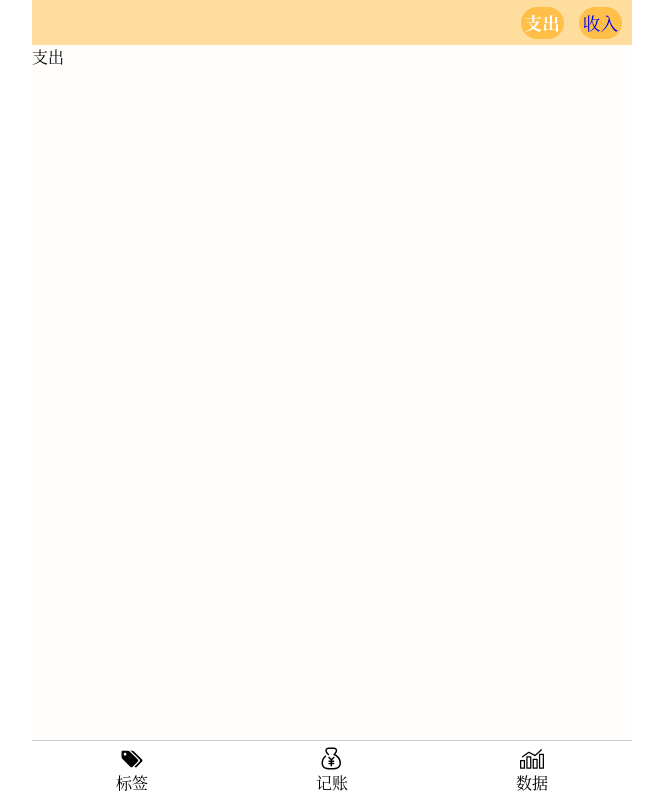
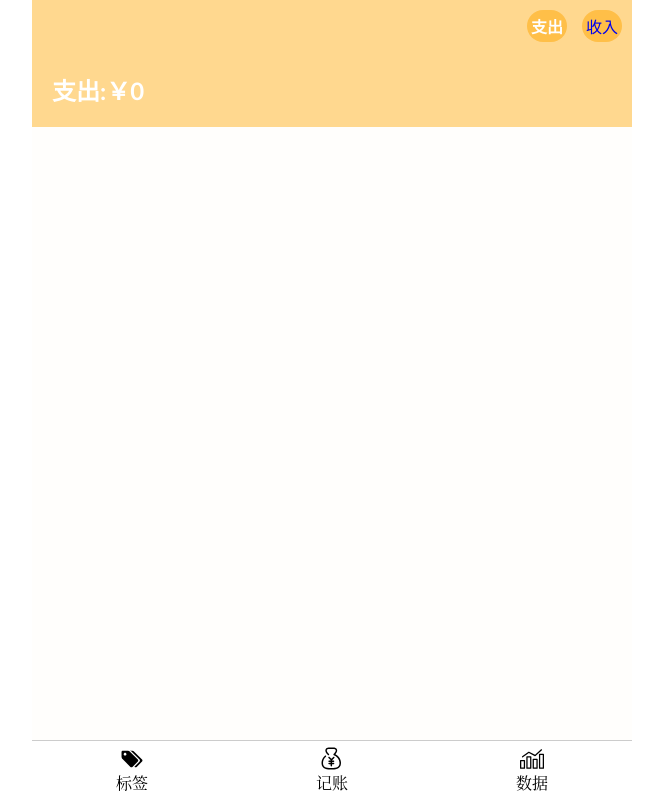
Before and after one commit to KarnoLf/tally-book-1, a Vue app: page /statistics/pay in a window 1280 px wide. Shown: the whole page, without its empty margins (308-971 px from the left). Built offline with nearby package versions, Linux system fonts and the light colour scheme.

Commit message:
统计页面基本完成

```diff
--- a/src/views/Statistics.vue
+++ b/src/views/Statistics.vue
@@ -16,13 +16,16 @@
  #nav{
    text-align: right;
    padding: 10px;
-   background: rgb(255, 221, 157);
+   background: rgb(255, 216, 143);
    a{
+     display: inline-block;
+     padding: 2px;
      margin-left: 15px;
      padding: 4px;
-     font-size: 1.1em;
+     font-size: 1em;
      background: rgb(255, 191, 72);
      border-radius: 20px;
+     font-family: "Gill Sans", sans-serif;
    }
  }
  .router-link-active{
--- a/src/views/statisticsView/Incoming.vue
+++ b/src/views/statisticsView/Incoming.vue
@@ -2,14 +2,13 @@
  <div>
   <div class="total">
       <span id="incoming">收入:￥{{totalIncoming}}</span>
-      <!-- <span id="pay">支出:￥{{totalPay}}</span> -->
     </div>
-    <ul>
-      <li v-for="data in totalData" :key="data.createdAt">
+    <ul v-for="data in totalData" :key="data.createdAt">
+      <li v-if="data.funds==='+'">
         <span id="labelName" v-for="(labelName,index) in data.labels" :key="index">{{labelName.name}}</span>
         <div id="fundsAmount">
-          <span :class="data.funds==='-' ? 'red' : 'green'">{{data.funds}}</span>
-          <span :class="data.funds==='-' ? 'red' : 'green'">￥{{data.amount}}</span>
+          <span class="green">{{data.funds}}</span>
+          <span class="green">￥{{data.amount}}</span>
         </div>
         <p id="note">{{data.note}}</p>
         <p id="date">
@@ -33,18 +32,6 @@ export default {
     }
   },
   computed:{
-    totalPay(){
-      let totalPay = 0
-      let arr = []
-      this.totalData.map((item) => {
-        if(item.funds === '-'){
-          arr.push(item)
-        }
-        return arr
-      })
-      arr.map(item => totalPay += parseInt(item.amount))
-     return totalPay
-    },
     totalIncoming(){
       let totalPay = 0
       let arr = []
@@ -56,11 +43,6 @@ export default {
       })
       arr.map(item => totalPay += parseInt(item.amount))
      return totalPay
-    },
-    ChooseType(data){
-      if(data === '+'){
-        return true
-      }
     }
   },
   methods: {
@@ -117,7 +99,7 @@ ul{
 .total{
   padding: 20px;
   text-align: left;
-  background: rgb(255, 221, 157);
+  background: rgb(255, 216, 143);
   span{
     font-weight: bold;
     font-size: 1.5em;
@@ -128,14 +110,6 @@ ul{
   #incoming{
     color:white;
   }
-  #pay{
-    color: rgb(255, 45, 45);
-    margin-top: 3px;
-  }
-}
-.red{
-  color:red;
-  font-weight: bold;
 }
 .green{
   color:green;
--- a/src/views/statisticsView/Pay.vue
+++ b/src/views/statisticsView/Pay.vue
@@ -1,19 +1,118 @@
 <template>
   <div>
-    支出
+   <div class="total">
+       <span id="pay">支出:￥{{totalPay}}</span>
+     </div>
+     <ul v-for="data in totalData" :key="data.createdAt">
+       <li v-if="data.funds==='-'">
+         <span id="labelName" v-for="(labelName,index) in data.labels" :key="index">{{labelName.name}}</span>
+         <div id="fundsAmount">
+           <span class="red">{{data.funds}}</span>
+           <span class="red">￥{{data.amount}}</span>
+         </div>
+         <p id="note">{{data.note}}</p>
+         <p id="date">
+           {{getDate(data.createdAt)}}
+           <span @click="remove(data.createdAt)"><v-icon class="svg" iconClass="delete"/>
+           </span>
+         </p>
+       </li>
+     </ul>
   </div>
  </template>
 
  <script>
+ import recordListModel from '@/models/recordListModel.js'
+ import '@/icons/svg/delete.svg'
+ recordListModel.fetch()
  export default {
- data () {
+   data() {
      return {
-
+       totalData:recordListModel.fetch()
+     }
+   },
+   computed:{
+     totalPay(){
+       let totalPay = 0
+       let arr = []
+       this.totalData.map((item) => {
+         if(item.funds === '-'){
+           arr.push(item)
+         }
+         return arr
+       })
+       arr.map(item => totalPay += parseInt(item.amount))
+      return totalPay
+     }
+   },
+   methods: {
+     getDate(date){
+       date = new Date()
+       return date.toLocaleDateString('zh-CN')
+     },
+     remove(id){
+       if(this.totalData){
+         const confirmDelete = window.confirm('确认要删除吗？')
+         if(confirmDelete){
+           recordListModel.remove(id)
          }
        }
+     }
+   },
  }
  </script>
 
  <style lang = "less" scoped>
 
+ ul{
+   li{
+     margin: 10px;
+     min-height: 40px;
+     // border-bottom: 1px solid #c5c5c5;
+     position:relative;
+     clear: both;
+     background: #fffcf8;
+     #labelName{
+       margin: 5px;
+       font-size: 1.1em;
+       font-weight: bold;
+       color: rgba(252, 195, 89, 0.822);
+     }
+     #fundsAmount{
+       display: inline;
+       position: absolute;
+       right: 10px;
+     }
+     #note{
+       font-size: 0.9em;
+       color: grey;
+       width: 80%;
+       margin-left: 6px;
+     }
+     #date{
+       margin: 2px 10px;
+       display: flex;
+       justify-content: space-between;
+     }
+   }
+ }
+ .total{
+   padding: 20px;
+   text-align: left;
+   background: rgb(255, 216, 143);
+   span{
+     font-weight: bold;
+     font-size: 1.5em;
+     overflow: auto;
+     display: block;
+     font-family: "Gill Sans", sans-serif;
+   }
+   #pay{
+    color:white;
+   }
+ }
+ .red{
+   color:red;
+   font-weight: bold;
+ }
  </style>
```
Lines whose indentation alone changed are shown as unchanged.
